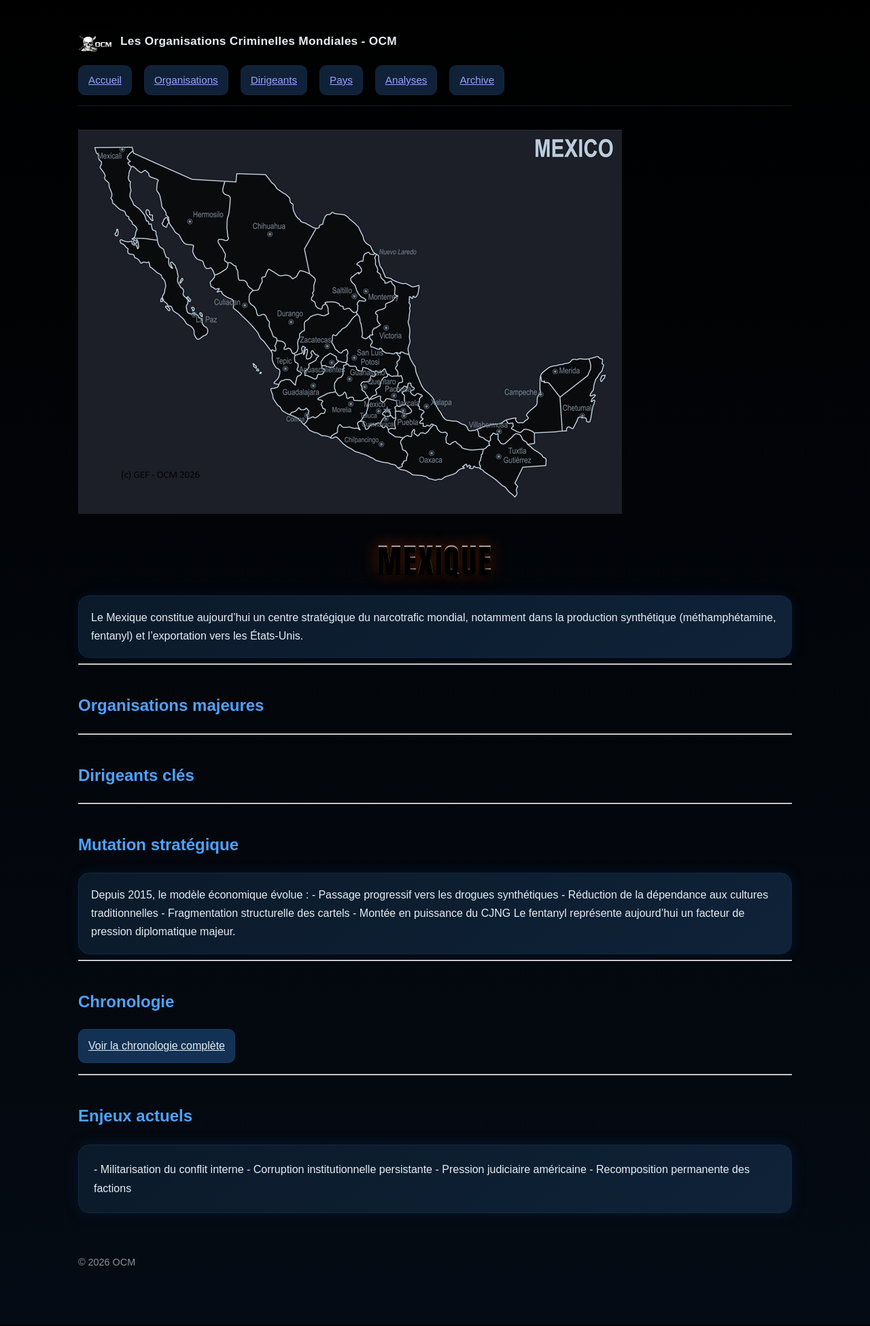
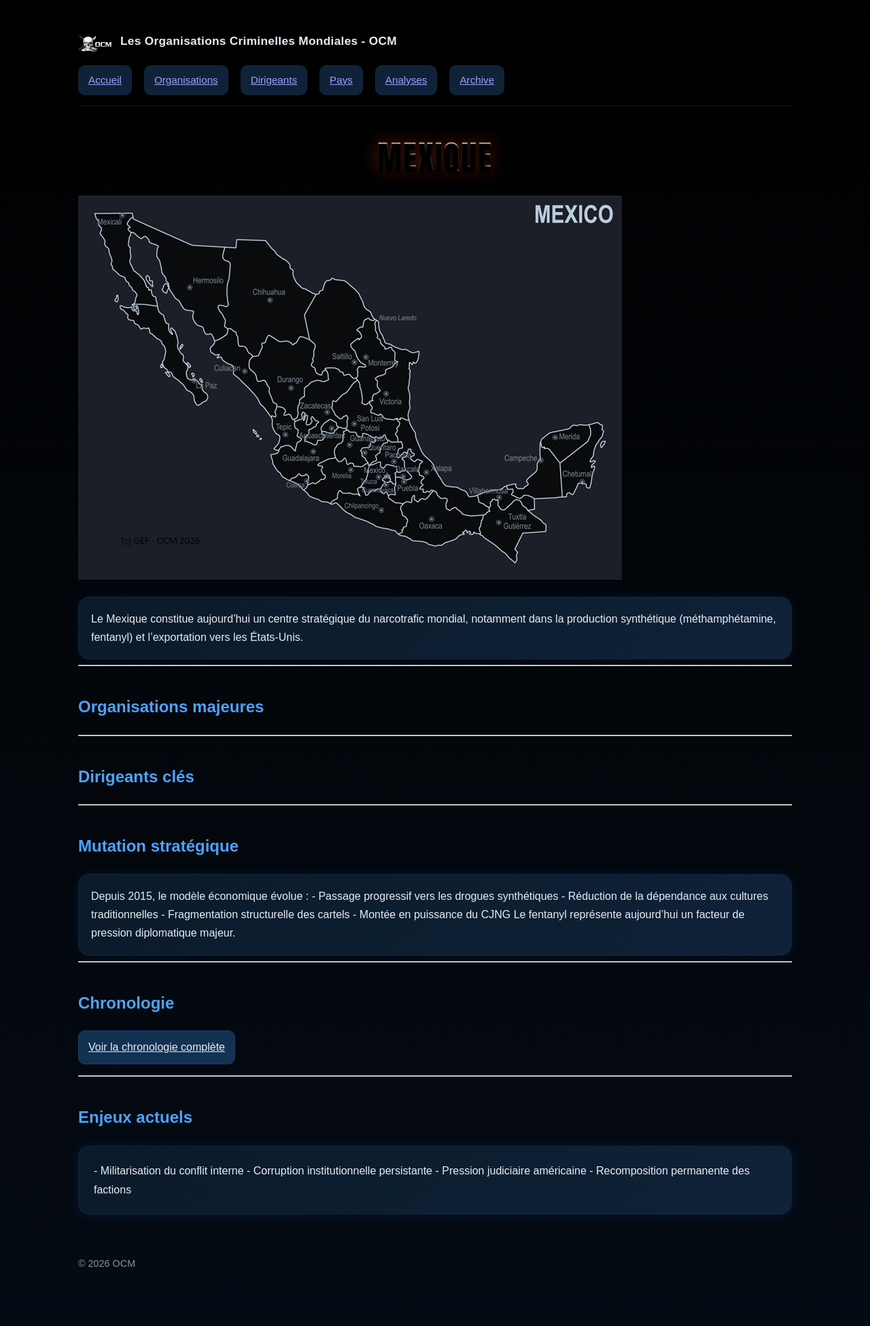
Before and after one commit to GEF67600/ocm, a Jekyll site: the page built from pays/mexique.md, in a window 1280 px wide. Shown: the whole page at 68% size. Built offline with Jekyll 4.4.1, drawn with Linux system fonts in a browser that asks for light colours.

```diff
--- a/pays/mexique.md
+++ b/pays/mexique.md
@@ -3,9 +3,9 @@ layout: default
 title: Mexique
 permalink: /pays/mexique/
 ---
+
+# Mexique
 <img src="{{ '/assets/images/mexique-carte.jpg' | relative_url }}" class="map-banner">
-# Mexique
-
 <div class="hero-card">
 Le Mexique constitue aujourd’hui un centre stratégique du narcotrafic mondial,
 notamment dans la production synthétique (méthamphétamine, fentanyl)
```
